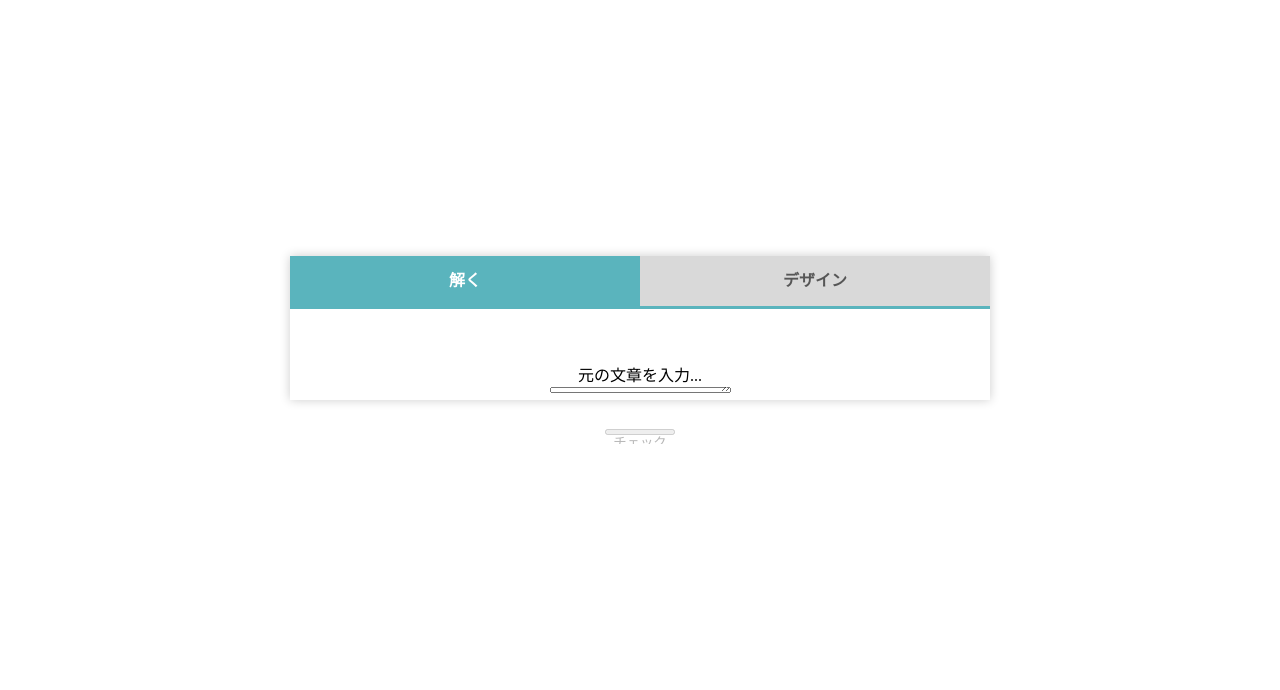
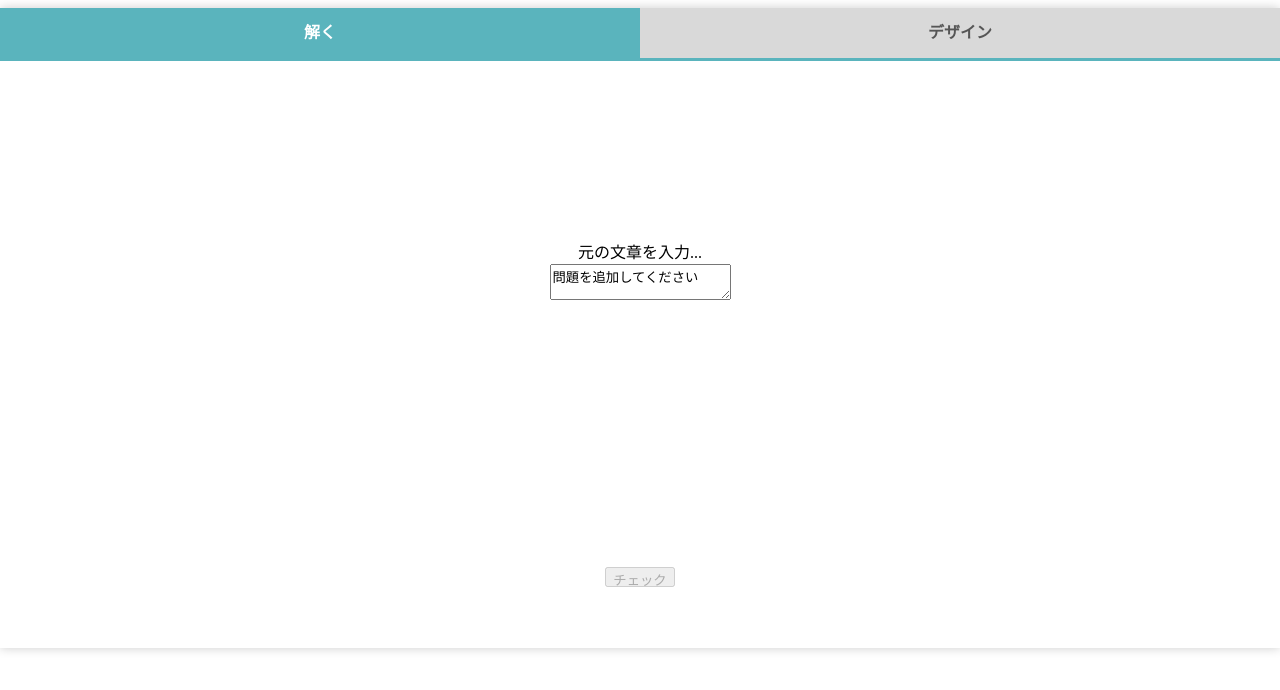
Before and after one commit to nodbew/deletion-detect, a plain HTML site: page index.html in a window 1280 px wide. Drawn offline with Linux system fonts and the light colour scheme.

Commit message:
Fix styles

```diff
--- a/index.css
+++ b/index.css
@@ -14,17 +14,15 @@
 }
 
 .tabs {
-  padding-bottom: 8vh;
+  width: 100vw;
+  height: 100vh;
   background-color: #fff;
   box-shadow: 0 0 10px rgba(0, 0, 0, 0.2);
-  height: 10vh;
-  width: 700px;
-  margin: 0 auto;
 }
 
 .tab-item {
   width: 50%;
-  height: 50px;
+  height: calc(10vh - 3);
   border-bottom: 3px solid #5ab4bd;
   background-color: #d9d9d9;
   line-height: 50px;
```
